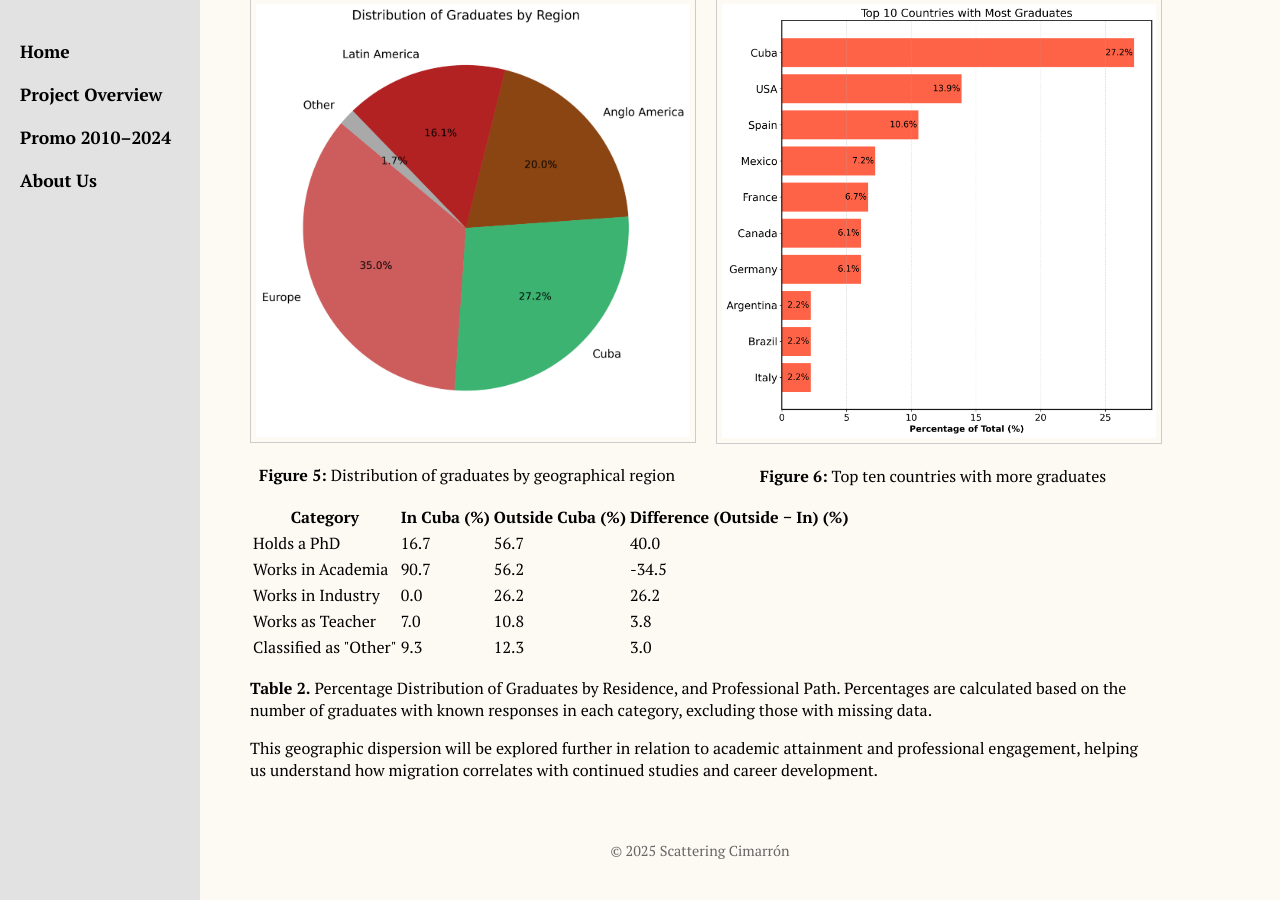
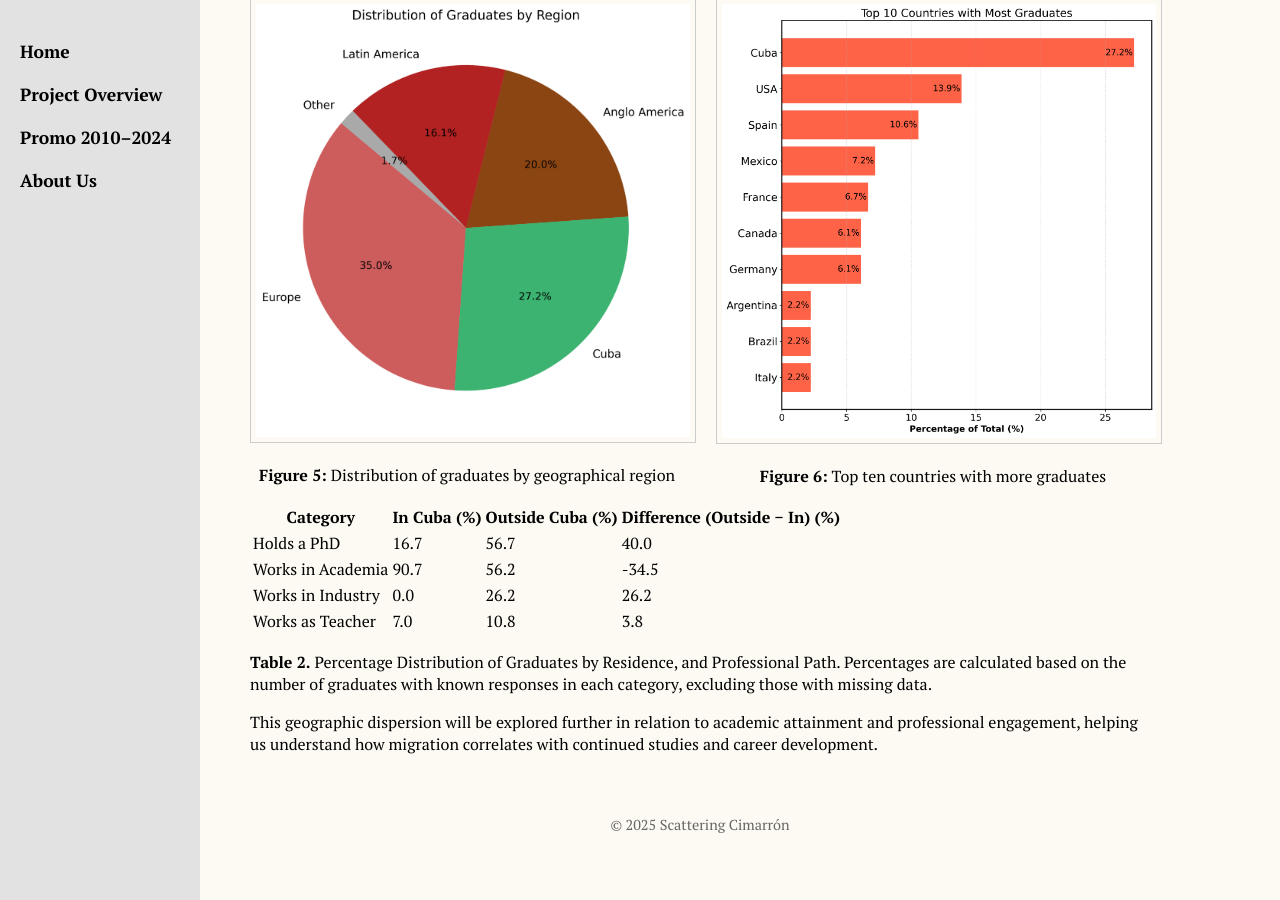
Before and after one commit to Gretica/Tracking_Cuban_Physicists, a Jekyll site: the page built from Promo_2010_2024.md, in a window 1280 px wide and 900 px high, scrolled down 3356 px. Built offline with Jekyll 4.4.1, drawn with Linux system fonts in a browser that asks for light colours.

Commit message:
Update Promo_2010_2024.md

```diff
--- a/Promo_2010_2024.md
+++ b/Promo_2010_2024.md
@@ -151,12 +151,6 @@ Figure 5 shows the distribution of graduates by geographical region, with most o
       <td>10.8</td>
       <td>3.8</td>
     </tr>
-    <tr>
-      <td>Classified as "Other"</td>
-      <td>9.3</td>
-      <td>12.3</td>
-      <td>3.0</td>
-    </tr>
   </tbody>
 </table>
 
```
